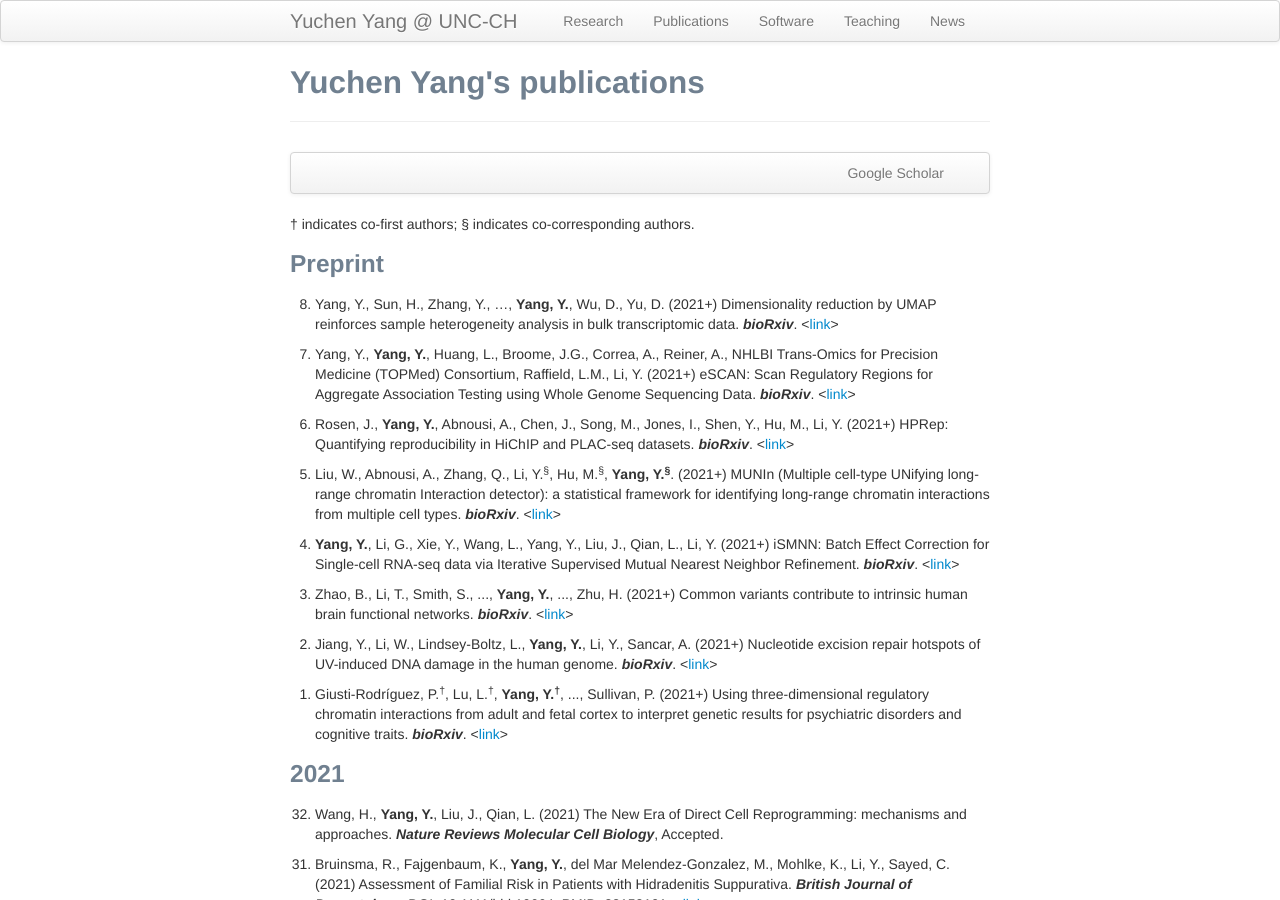
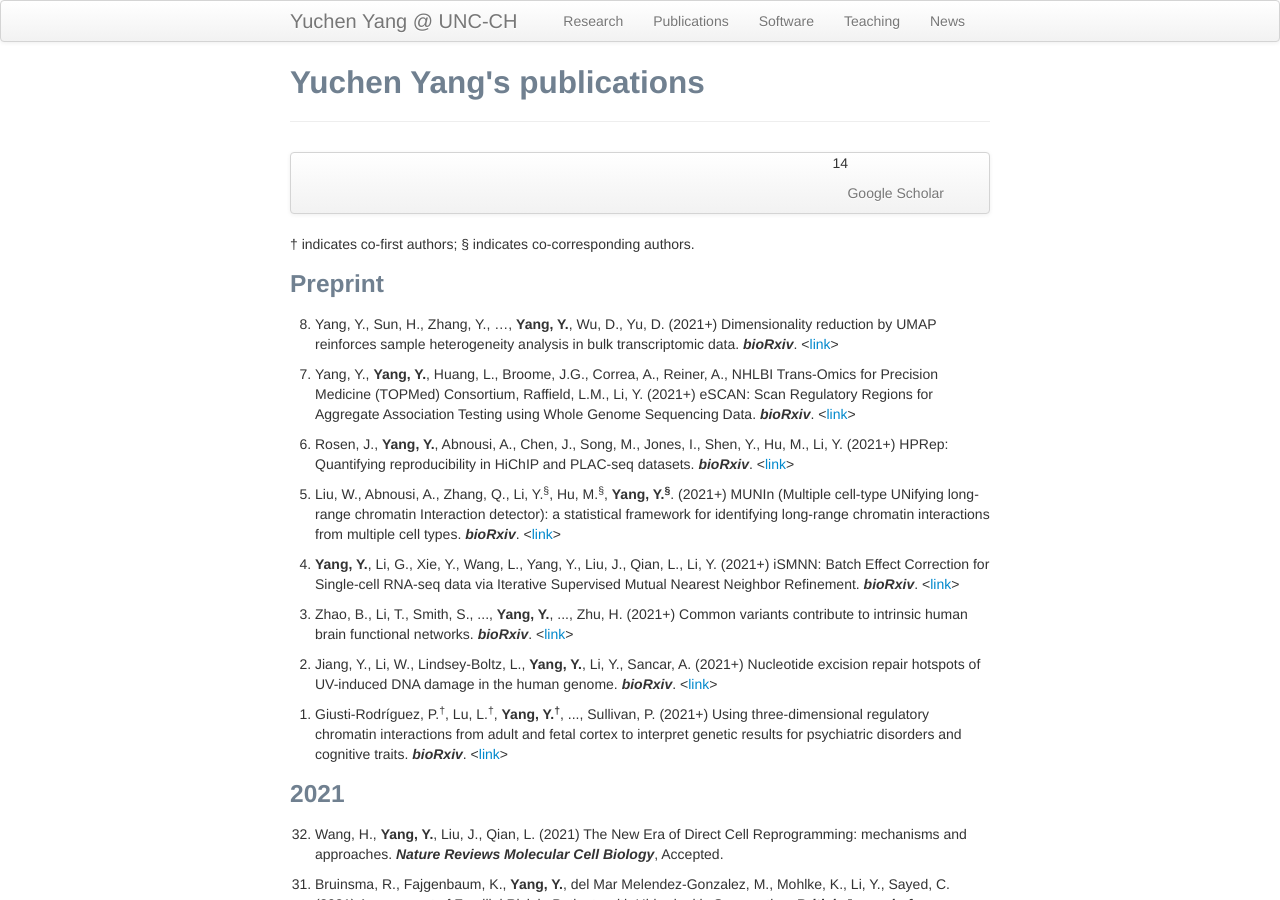
Before and after one commit to yycunc/yycunc.github.io, a Jekyll site: the page built from pages/pubs.md, in a window 1280 px wide and 900 px high. Built offline with Jekyll 4.4.1, drawn with Linux system fonts in a browser that asks for light colours.

Commit message:
Update pubs.md

```diff
--- a/pages/pubs.md
+++ b/pages/pubs.md
@@ -6,7 +6,7 @@ title: Yuchen Yang's publications
 <div class="navbar">
   <div class="navbar-inner">
       <ul class="nav">
-          <li><a href="https://scholar.google.com/citations?user=0CK0320AAAAJ">Google Scholar</a></li>
+          <li>14        <a href="https://scholar.google.com/citations?user=0CK0320AAAAJ">Google Scholar</a></li>
       </ul>
   </div>
 </div>
```
